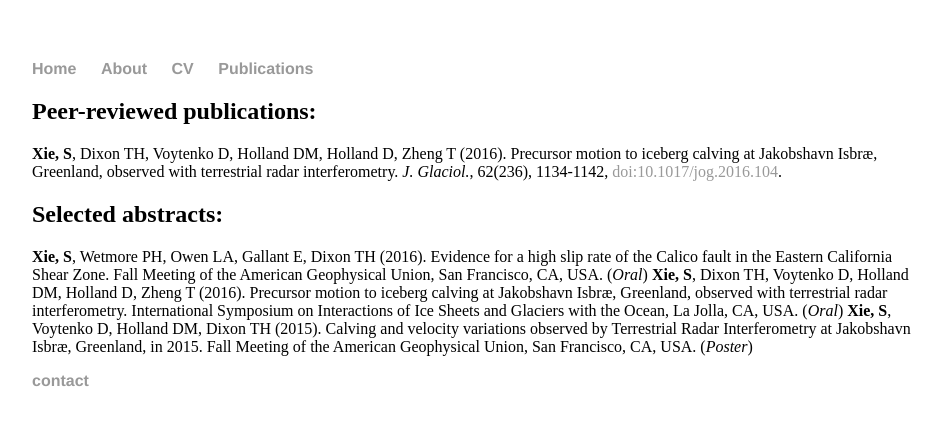
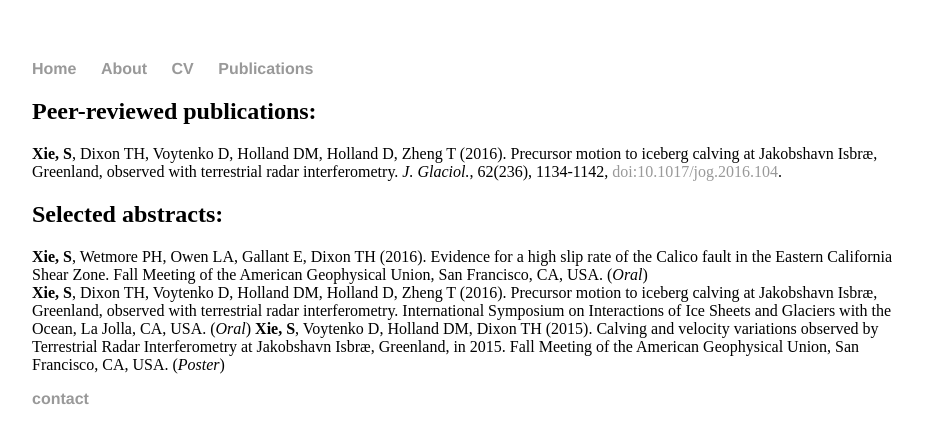
Before and after one commit to suruixie/suruixie.github.io, a Jekyll site: the page built from publications/index.html, in a window 1280 px wide. Shown: the top 444 px of the page, without its empty margins (160-1102 px from the left). Built offline with Jekyll 4.4.1, drawn with Linux system fonts in a browser that asks for light colours.

Commit message:
Update index.html

```diff
--- a/publications/index.html
+++ b/publications/index.html
@@ -10,7 +10,7 @@ title: Surui's publications
 
 	<h2>Selected abstracts:</h2>
 
-	<pl><strong>Xie, S</strong>, Wetmore PH, Owen LA, Gallant E, Dixon TH (2016). Evidence for a high slip rate of the Calico fault in the Eastern California Shear Zone. Fall Meeting of the American Geophysical Union, San Francisco, CA, USA. (<em>Oral</em>) </pl>
+	<pl><span class="line"><strong>Xie, S</strong>, Wetmore PH, Owen LA, Gallant E, Dixon TH (2016). Evidence for a high slip rate of the Calico fault in the Eastern California Shear Zone. Fall Meeting of the American Geophysical Union, San Francisco, CA, USA. (<em>Oral</em>)</span></pl>
 	<pl><strong>Xie, S</strong>, Dixon TH, Voytenko D, Holland DM, Holland D, Zheng T (2016). Precursor motion to iceberg calving at Jakobshavn Isbræ, Greenland, observed with terrestrial radar interferometry. International Symposium on Interactions of Ice Sheets and Glaciers with the Ocean, La Jolla, CA, USA. (<em>Oral</em>) </pl>
 
 	<pl><strong>Xie, S</strong>, Voytenko D, Holland DM, Dixon TH (2015). Calving and velocity variations observed by Terrestrial Radar Interferometry at Jakobshavn Isbræ, Greenland, in 2015. Fall Meeting of the American Geophysical Union, San Francisco, CA, USA. (<em>Poster</em>) </pl>
```
